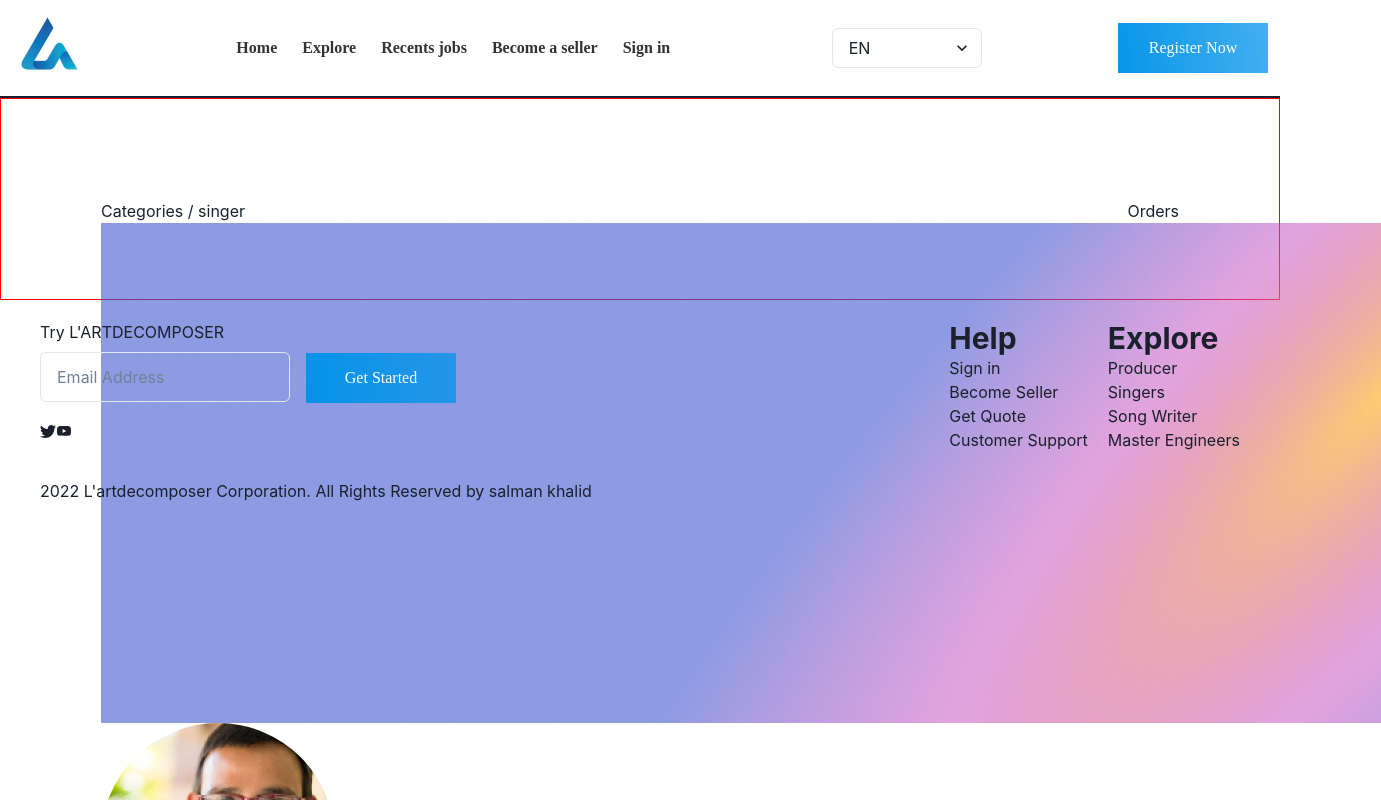
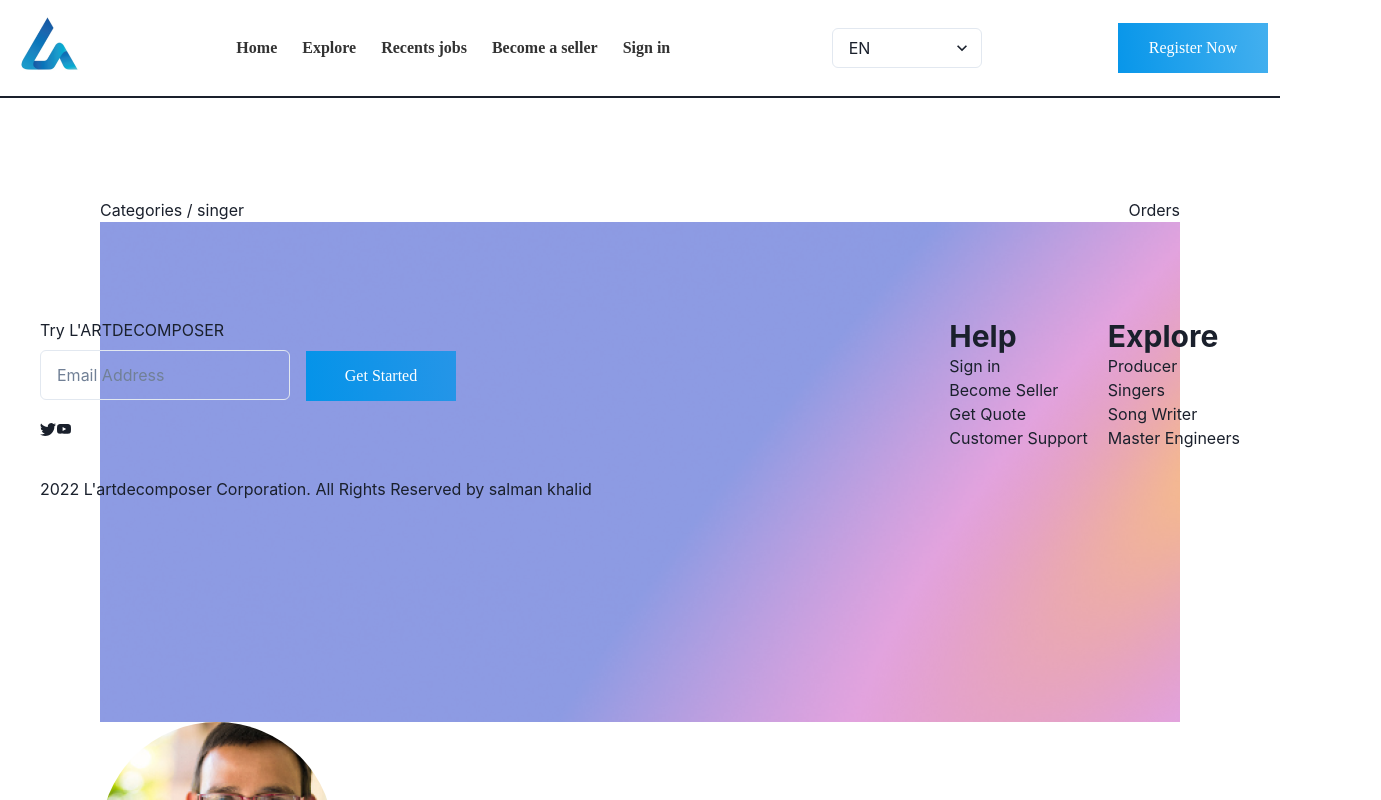
Before and after one commit to Bello2609/Decomposer-frontend, a React (Create React App) app: page /user-profile in a window 1280 px wide. Shown: the top 800 px of the page, 1381 px wide, since content can reach past the window. Built offline with nearby package versions, Linux system fonts and the light colour scheme.

Commit message:
added legacy

```diff
--- a/src/pages/UserProfile/UserProfile.js
+++ b/src/pages/UserProfile/UserProfile.js
@@ -1,6 +1,6 @@
 import React from "react";
 import { Box, Text, Image } from "@chakra-ui/react";
-import { css } from "@chakra-ui/react";
+import { css } from "@emotion/react";
 import * as images from "../../images";
 
 
@@ -13,7 +13,7 @@ const UserProfile = ()=>{
                     <Text>Orders</Text>
                 </Box>
                 <Box>
-                    <Box width="100vw" height="500px" bgPos="center" bgRepeat="no-repeat" bgSize="cover" bgImage={`url(${images.rectangle58})`}>
+                    <Box width="100%" height="500px" bgPos="center" bgRepeat="no-repeat" bgSize="cover" bgImage={`url(${images.rectangle58})`}>
 
                     </Box>
                     <Image src={images.rectangle60} borderRadius="100%" alt="profile photo" />
@@ -27,7 +27,6 @@ const styles = {
         width: 100vw;
         height: 100vh;
         height: 100px;
-        border: 1px solid red;
         padding: 100px;
 
     `
```
